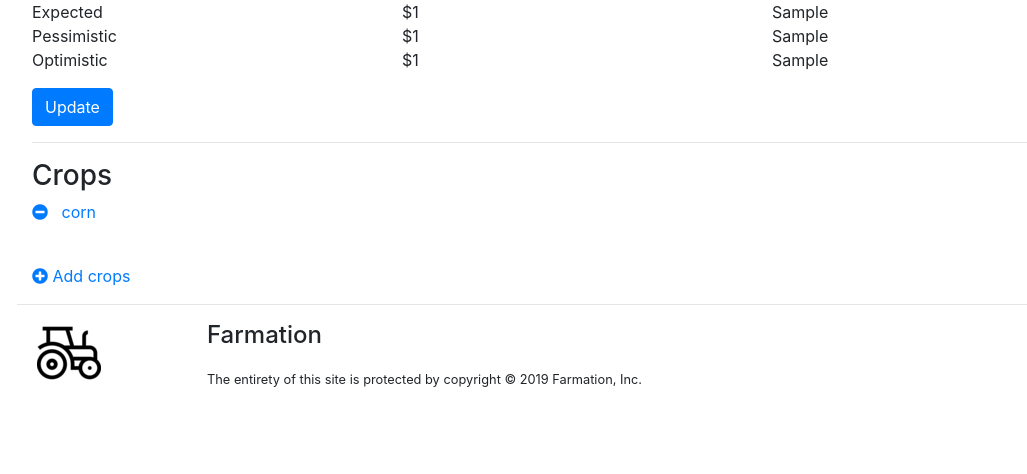
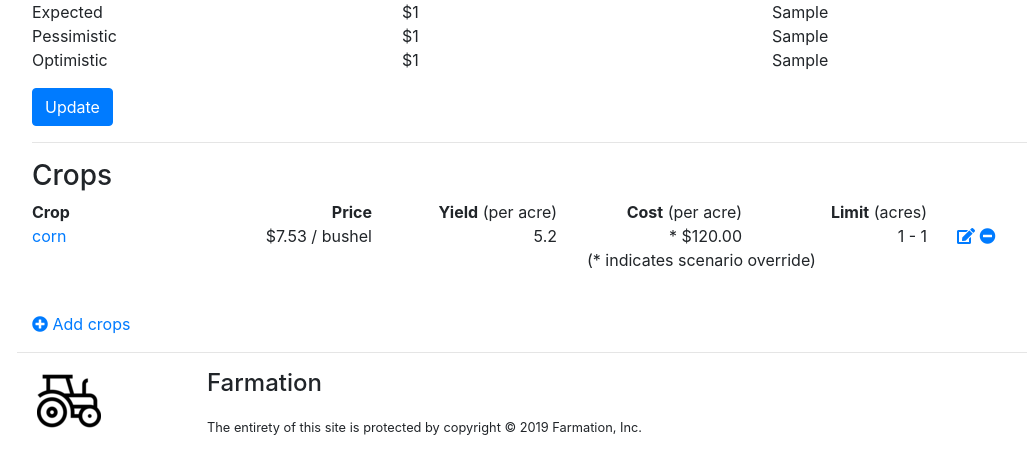
Before and after one commit to vin0110/farmation, a Django app: page /optimizer/scenario/details/1/ in a window 1280 px wide. Shown: the part 139-613 px from the top of the page, without its empty margins (68-1095 px from the left). Run offline with Django 3.2, Linux system fonts and the light colour scheme; a user stored in the database is signed in; data comes from the database, SQL or seed files in the repository; tables that the repository leaves empty hold one stand-in row (values such as "Sample post"); some libraries are stand-ins or nearby versions.

Commit message:
Added edit scenario crop overrides

```diff
--- a/optimizer/forms.py
+++ b/optimizer/forms.py
@@ -1,7 +1,6 @@
 from django import forms
-from django.conf import settings
 
-from .models import Scenario, FarmCrop
+from .models import Scenario, FarmCrop, Crop
 
 
 class ScenarioEditForm(forms.ModelForm):
@@ -25,3 +24,9 @@ class FarmCropForm(forms.ModelForm):
     class Meta:
         model = FarmCrop
         fields = ['lo_acres', 'hi_acres', 'yield_override', 'cost_override', ]
+
+
+class CropForm(forms.ModelForm):
+    class Meta:
+        model = Crop
+        fields = ['lo_acres', 'hi_acres', 'yield_override', 'cost_override', ]
--- a/optimizer/urls.py
+++ b/optimizer/urls.py
@@ -4,7 +4,7 @@ from .views import (scenarioList,
                     scenarioDetails,
                     scenarioAdd,
                     cropDetails,
-                    # cropEdit,
+                    editCrop,
                     removeCropFromScenario,
                     addCropToScenario,
                     analyze,
@@ -22,7 +22,7 @@ urlpatterns = [
          name='addCropScenario'),
 
     path('crop/details/<int:pk>/', cropDetails, name='crop_details'),
-    # path('crop/edit/<int:pk>/', cropEdit, name='crop_edit'),
+    path('crop/edit/<int:pk>/', editCrop, name='edit_crop'),
 
     path('analyze/<int:pk>/', analyze, name='analyze'),
 
--- a/optimizer/views.py
+++ b/optimizer/views.py
@@ -15,6 +15,7 @@ from farm.models import Farm
 from .forms import (ScenarioEditForm,
                     CropAcresSetForm,
                     AddMultipleCropForm,
+                    CropForm,
                     )
 
 
@@ -200,3 +201,27 @@ def analyze(request, pk):
         request.META.get(
             'HTTP_REFERER',
             reverse('optimizer:scenario_details', args=(scenario.id, ))))
+
+
+@login_required
+def editCrop(request, pk):
+    '''edit the overrides in crop'''
+    template_name = 'optimizer/edit_crop.html'
+    form = CropForm
+
+    crop = get_object_or_404(Crop, pk=pk)
+
+    if request.method == "POST":
+        theform = form(request.POST, instance=crop)
+        if theform.is_valid():
+            print('lo', theform.cleaned_data['lo_acres'])
+            theform.save()
+            return HttpResponseRedirect(
+                reverse('optimizer:scenario_details',
+                        args=(crop.scenario.id, )))
+    else:
+        # GET
+        theform = form(instance=crop)
+
+    context = dict(crop=crop, form=theform)
+    return render(request, template_name, context)
--- a/templates/optimizer/scenario_details.html
+++ b/templates/optimizer/scenario_details.html
@@ -111,12 +111,58 @@
         <h3>Crops</h3>
     </div>
   </div>
+  <div class="row">
+    <div class="col-sm">
+      <b>Crop</b>
+    </div>
+    <div class="col-sm" align="right">
+      <b>Price</b>
+    </div>
+    <div class="col-sm" align="right">
+      <b>Yield</b> (per acre)
+    </div>
+    <div class="col-sm" align="right">
+      <b>Cost</b> (per acre)
+    </div>
+    <div class="col-sm" align="right">
+      <b>Limit</b> (acres)
+    </div>
+    <div class="col-sm">
+    </div>
+  </div>
 </div>
 
 <div class="container">
   {% for crop in scenario.crops.all %}
   <div class="row" {% cycle '' 'bg-light' %}">
-  <div class="col">
+    <div class="col-sm">
+      <a href="{% url "optimizer:crop_details" crop.id %}">
+        {{ crop.data.name }}
+      </a>
+    </div>
+    <div class="col-sm" align="right">
+      ${{ crop.data.mean_price|floatformat:"2"|intcomma }}
+      / {{ crop.data.unit }}
+    </div>
+    <div class="col-sm" align="right">
+      {% if crop.isYieldOverride %}
+      *
+      {% endif %}
+      {{ crop.net_yield|floatformat:"1"|intcomma  }}
+    </div>
+    <div class="col-sm" align="right">
+      {% if crop.isCostOverride %}
+      *
+      {% endif %}
+      ${{ crop.net_cost|floatformat:"2"|intcomma }}
+    </div>
+    <div class="col-sm" align="right">
+      {{ crop.show_limits }}
+    </div>
+    <div class="col-sm">
+      <a href="{% url "optimizer:edit_crop" crop.id %}">
+        <i class="fas fa-edit"></i>
+      </a>
       <a data-toggle="modal" href="#removeCrop{{ forloop.counter }}">
         <i class="fas fa-minus-circle"></i>
       </a>
@@ -141,10 +187,6 @@
           </div>
         </div>
       </div>
-    &nbsp;
-    <a href="{% url "optimizer:crop_details" crop.id %}">
-      {{ crop.data.name }}
-    </a>
     </div>
   </div>
 
@@ -155,6 +197,13 @@
     </div>
   </div>
   {% endfor %}
+  <div class="row">
+    <div class="col-sm">
+    </div>
+    <div class="col">
+      (* indicates scenario override)
+    </div>
+  </div>
 </div>
 
 <div class="container">
```
Also changed, not shown: templates/optimizer/edit_crop.html (added, +26 -0 lines). Lines whose indentation alone changed are shown as unchanged.
